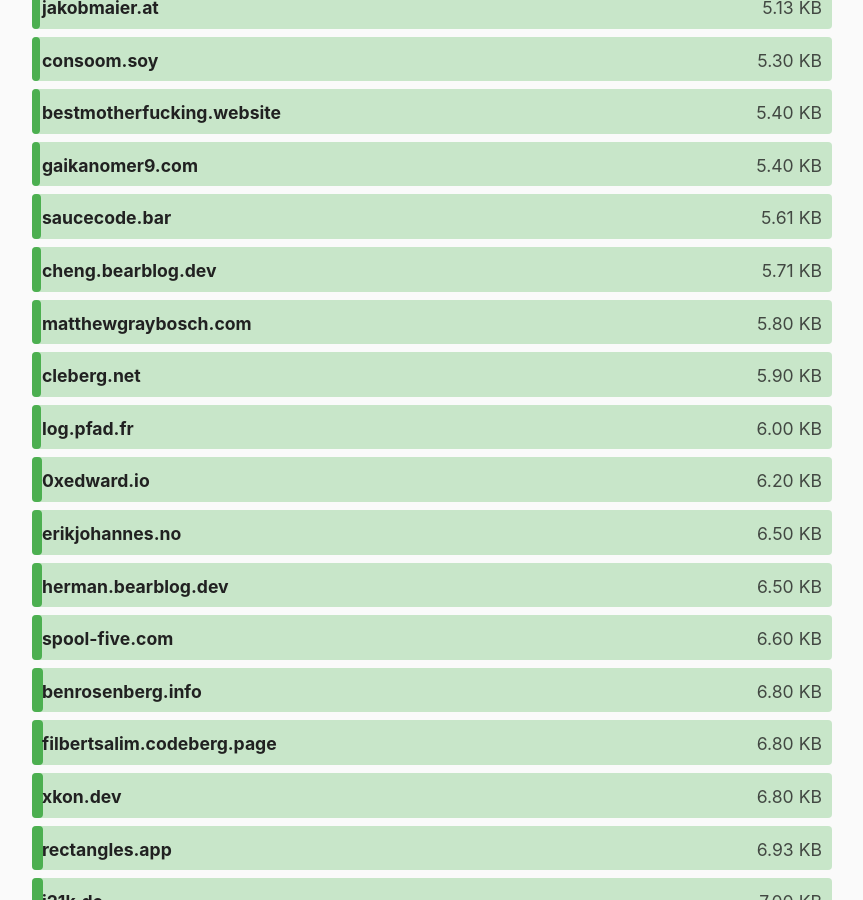
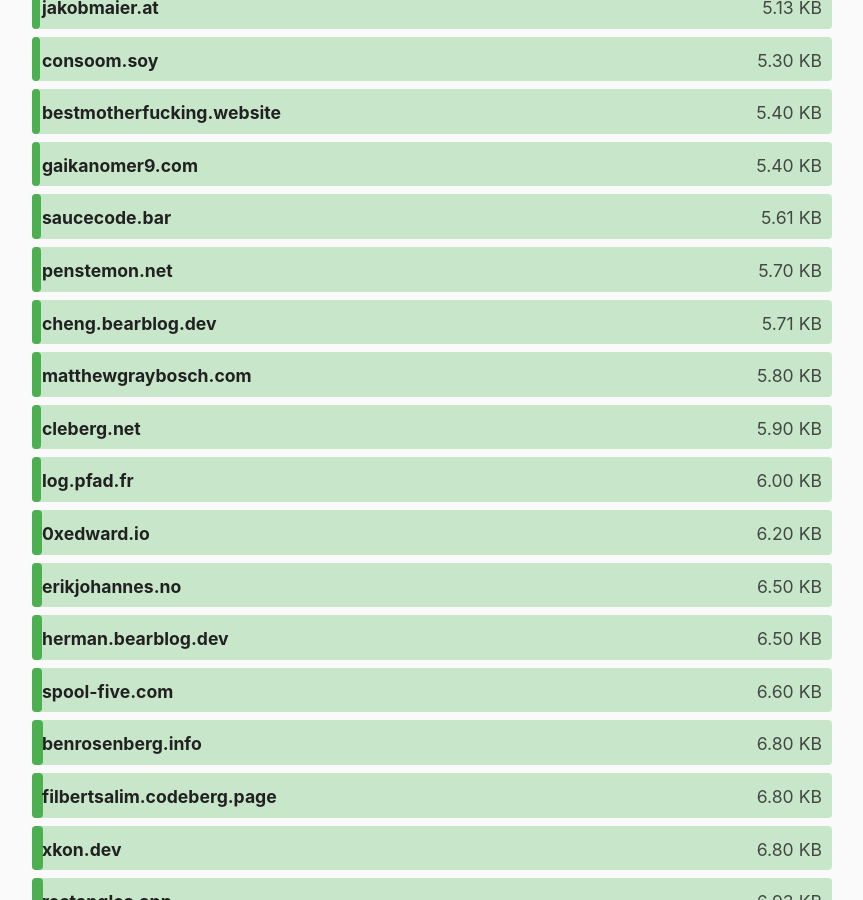
Before and after one commit to kevquirk/512kb.club, a Jekyll site: the page built from index.md, in a window 1280 px wide and 900 px high, scrolled down 2375 px. Shown: the whole window, without its empty margins (208-1071 px from the left). Built offline with Jekyll 4.4.1, drawn with Linux system fonts in a browser that asks for light colours.

Commit message:
add penstemon.net

```diff
--- a/_data/sites.yml
+++ b/_data/sites.yml
@@ -2187,6 +2187,11 @@
   size: 29.1
   last_checked: 2022-03-18
 
+- domain: penstemon.net
+  url: https://penstemon.net/
+  size: 5.7
+  last_checked: 2023-07-19
+
 - domain: pdp.dev
   url: https://pdp.dev
   size: 38.0
```
